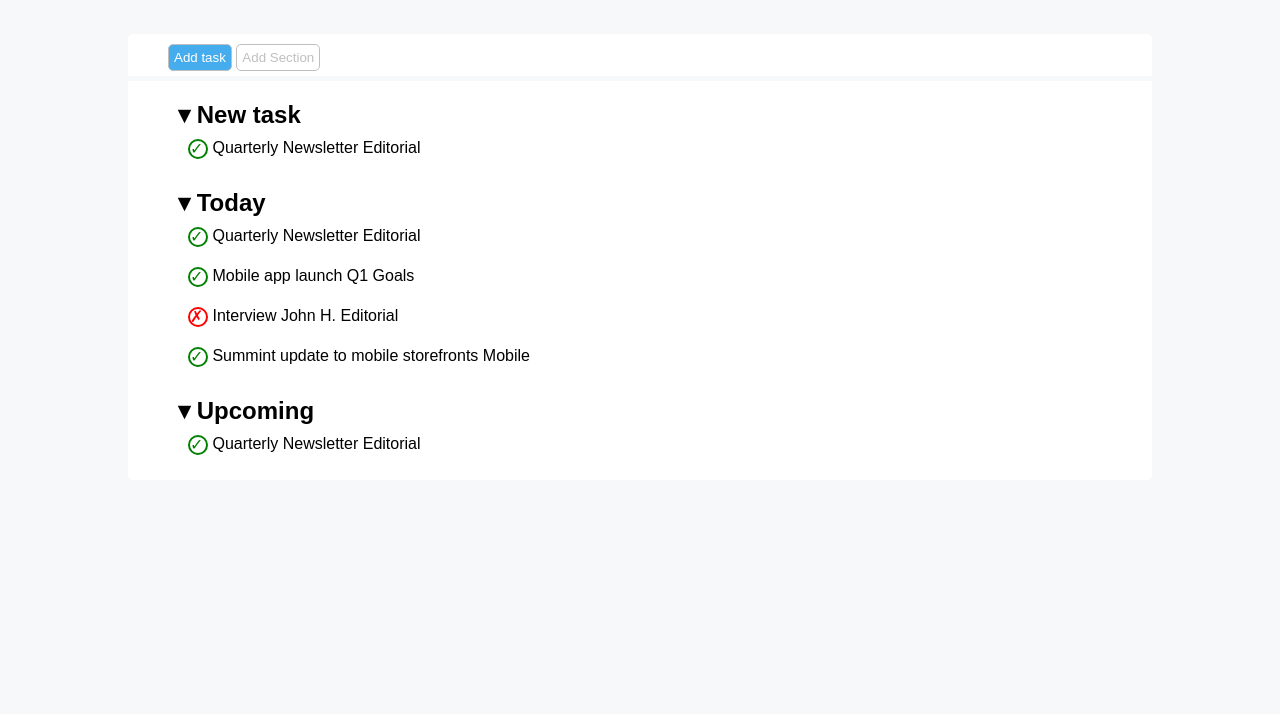
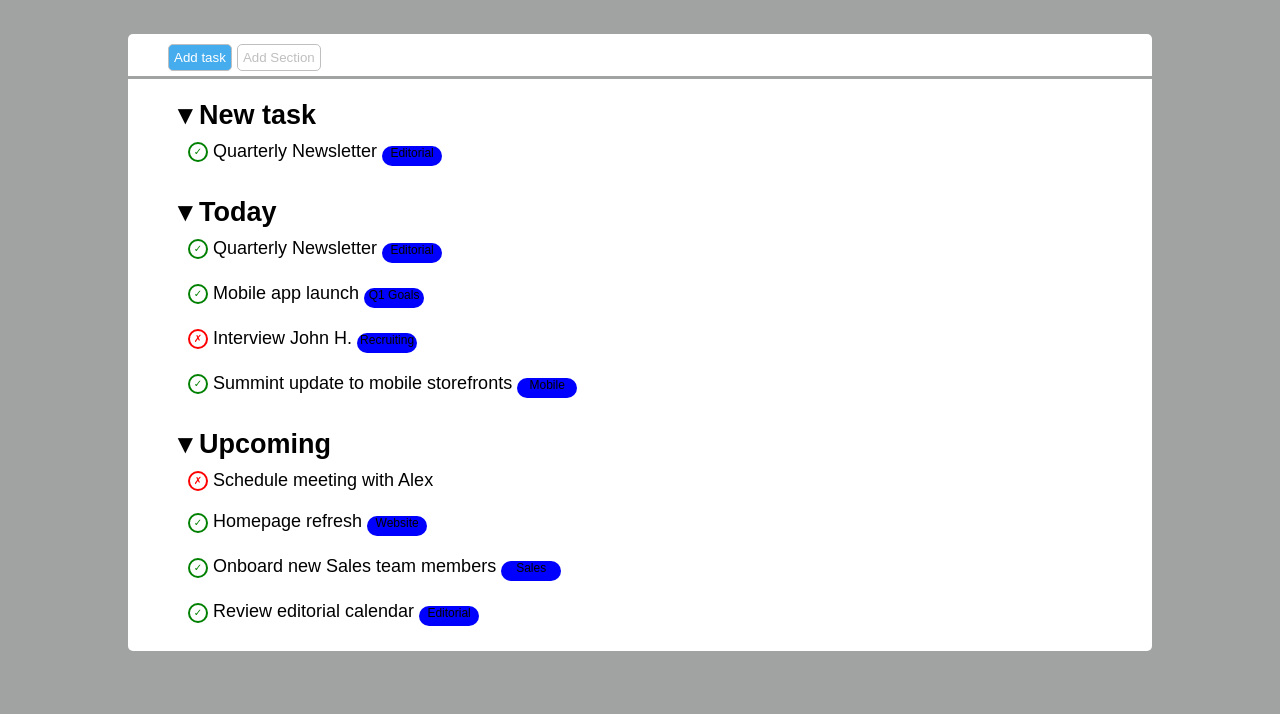
Before and after one commit to TeodoroSeminara/html-css-toboolist, a plain HTML site: page index.html in a window 1280 px wide. Shown: the part 86-800 px from the top of the page. Drawn offline with Linux system fonts and the light colour scheme.

Commit message:
badge test

```diff
--- a/css/style.css
+++ b/css/style.css
@@ -9,8 +9,8 @@
 
 body {
     font-family: Arial, Helvetica, sans-serif;
-    background-color: #F6F8FA;
-    font-size: 16px;
+    background-color: #a1a2a2;
+    font-size: 18px;
 }
 
 /* header */
@@ -71,7 +71,7 @@ li {
 
 .future-plan {
     background-color: #fff;
-    margin-top: 5px;
+    margin-top: 3px;
     border-radius: 0 0 5px 5px;
     padding: 10px 5px 5px 40px;
 }
@@ -86,6 +86,9 @@ li {
     border-radius: 50%;
     line-height: 15px;
     vertical-align: middle;
+    text-align: center;
+    font-size: 10px;
+    font-weight: 1200;
 
 }
 
@@ -97,3 +100,18 @@ li {
     color: red;
 
 }
+
+/* badge */
+
+.badge {
+
+    display: inline-block;
+    height: 20px;
+    width: 60px;
+    font-size: 12px;
+    border-radius: 10px;
+    text-align: center;
+    background-color: blue;
+
+
+}
--- a/index.html
+++ b/index.html
@@ -36,7 +36,7 @@
                     <h2> &blacktriangledown; New task</h2>
                     <ul>
                         <li><span class="box check">&check;</span> Quarterly Newsletter <span
-                                class="badge-blue">Editorial</span></li>
+                                class="badge blue">Editorial</span></li>
                     </ul>
                 </li>
 
@@ -44,16 +44,16 @@
                     <h2>&blacktriangledown; Today</h2>
                     <ul>
                         <li><span class="box check">&check;</span> Quarterly Newsletter
-                            <span class="badge-blue">Editorial</span>
+                            <span class="badge blue">Editorial</span>
                         </li>
                         <li><span class="box check">&check;</span> Mobile app launch
-                            <span class="badge-violet">Q1 Goals</span>
+                            <span class="badge violet">Q1 Goals</span>
                         </li>
                         <li><span class="box cross">&cross;</span> Interview John H.
-                            <span class="badge-green">Editorial</span>
+                            <span class="badge green">Recruiting</span>
                         </li>
                         <li><span class="box check">&check;</span> Summint update to mobile storefronts
-                            <span class="badge-orange"> Mobile</span>
+                            <span class="badge orange"> Mobile</span>
                         </li>
                     </ul>
                 </li>
@@ -61,8 +61,18 @@
                 <li>
                     <h2>&blacktriangledown; Upcoming</h2>
                     <ul>
-                        <li><span class="box check">&check;</span> Quarterly Newsletter <span
-                                class="badge-blue">Editorial</span></li>
+                        <li><span class="box cross">&cross;</span> Schedule meeting with Alex</li>
+
+                        <li><span class="box check">&check;</span> Homepage refresh
+                            <span class="badge pink">Website</span>
+                        </li>
+                        <li><span class="box check">&check;</span> Onboard new Sales team members
+                            <span class="badge ligth-green">Sales</span>
+                        </li>
+                        <li><span class="box check">&check;</span> Review editorial calendar
+                            <span class="badge blue">Editorial</span>
+                        </li>
+
                     </ul>
                 </li>
 
```
